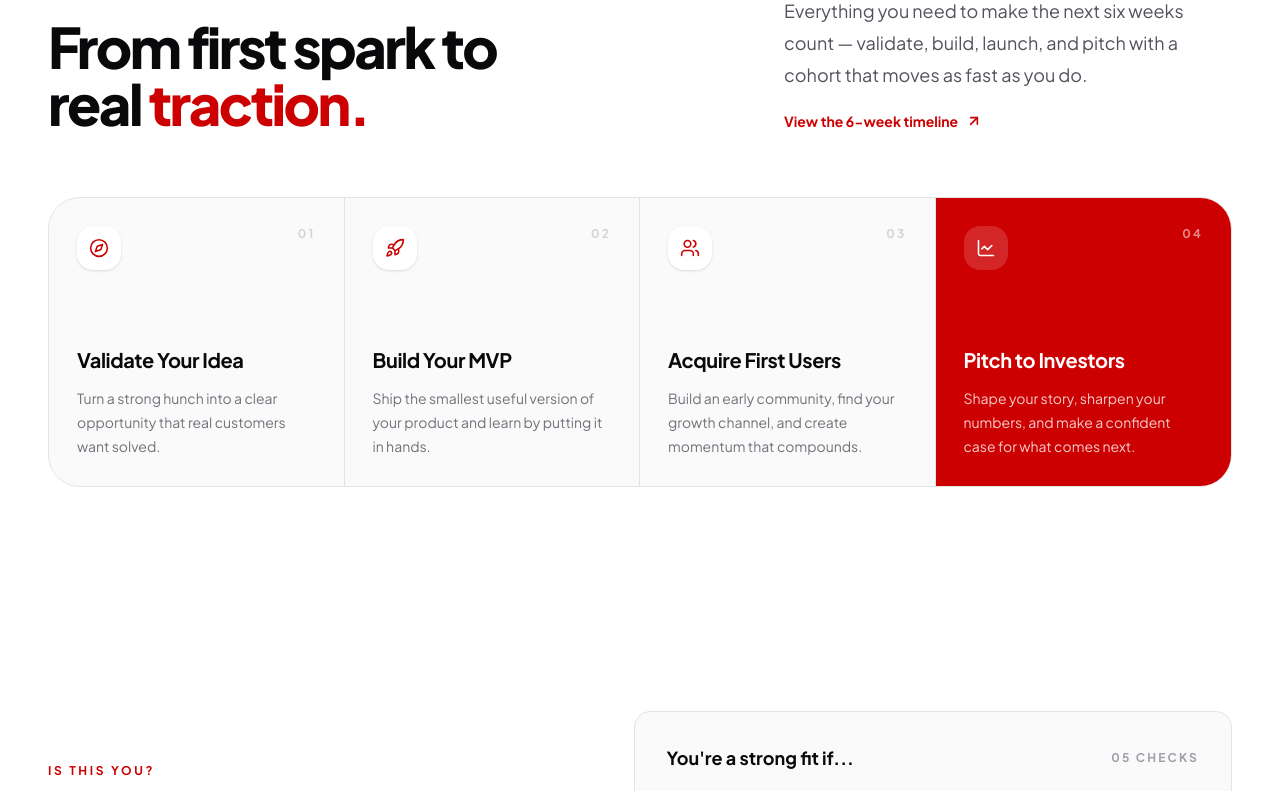
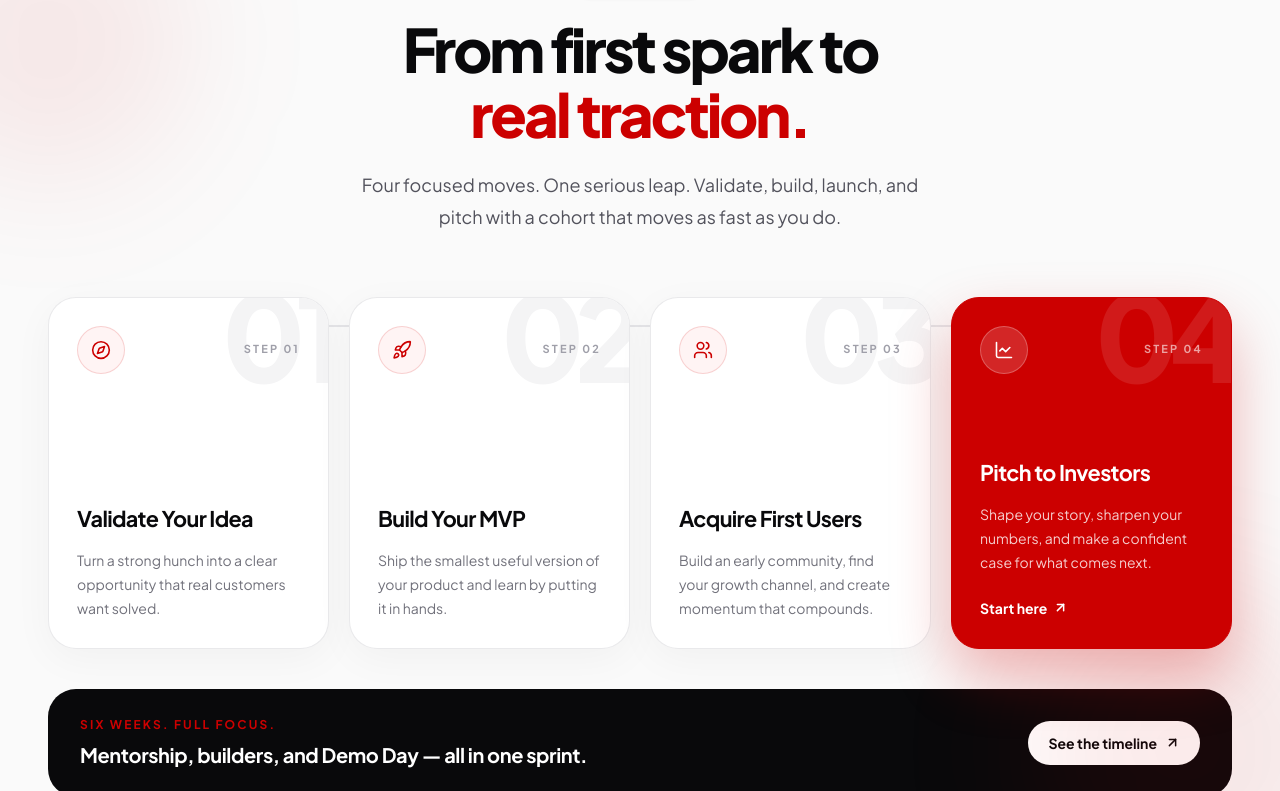
Before and after one commit to pranathi1290/IASS, a React (Vite) app: page / in a window 1280 px wide. Shown: the part 1109-1900 px from the top of the page. Built offline with nearby package versions, Linux system fonts and the light colour scheme.

Commit message:
Implement animations for program steps and enhance the ProgramOverview component layout. Update styles for better visual hierarchy and responsiveness, including new background elements and improved text presentation.

```diff
--- a/src/components/ProgramOverview.jsx
+++ b/src/components/ProgramOverview.jsx
@@ -30,74 +30,109 @@ const pillars = [
 
 function ProgramOverview() {
   return (
-    <section id="program" className="relative overflow-hidden bg-white px-6 py-20 text-zinc-950 sm:px-10 sm:py-28 lg:px-12">
+    <section id="program" className="relative overflow-hidden bg-zinc-50 px-6 py-20 text-zinc-950 sm:px-10 sm:py-28 lg:px-12">
       <div
         aria-hidden="true"
-        className="pointer-events-none absolute inset-0 -z-10 bg-[radial-gradient(circle_at_0%_100%,rgba(204,0,0,0.06),transparent_32%)]"
+        className="pointer-events-none absolute -left-24 top-10 size-72 rounded-full bg-brand/[0.07] blur-3xl"
+      />
+      <div
+        aria-hidden="true"
+        className="pointer-events-none absolute -right-16 bottom-0 size-80 rounded-full bg-brand/[0.08] blur-3xl"
       />
 
       <div className="mx-auto max-w-7xl">
-        <div className="grid gap-10 lg:grid-cols-[minmax(0,0.9fr)_minmax(0,1.1fr)] lg:items-end lg:gap-16">
-          <div>
-            <p className="mb-5 inline-flex items-center rounded-full border border-brand/15 bg-brand-soft px-3.5 py-1.5 text-[11px] font-bold uppercase tracking-[0.18em] text-brand">
-              The program
-            </p>
-            <h2 className="max-w-xl text-4xl font-extrabold leading-[1.02] tracking-[-0.045em] text-zinc-950 sm:text-5xl lg:text-[3.5rem]">
-              From first spark to real <span className="text-brand">traction.</span>
-            </h2>
-          </div>
-          <div className="max-w-md lg:justify-self-end">
-            <p className="text-base leading-7 text-zinc-600 sm:text-lg sm:leading-8">
-              Everything you need to make the next six weeks count — validate, build, launch, and pitch with a cohort that moves as fast as you do.
-            </p>
-            <a
-              href="#timeline"
-              className="mt-5 inline-flex items-center gap-2 text-sm font-bold text-brand transition hover:text-brand-dark focus-visible:outline-2 focus-visible:outline-offset-4 focus-visible:outline-brand"
-            >
-              View the 6-week timeline
-              <ArrowUpRight size={16} strokeWidth={2.4} aria-hidden="true" />
-            </a>
-          </div>
+        <div className="mx-auto max-w-3xl text-center">
+          <p className="mb-5 inline-flex items-center rounded-full border border-brand/15 bg-white px-3.5 py-1.5 text-[11px] font-bold uppercase tracking-[0.18em] text-brand shadow-sm">
+            The program
+          </p>
+          <h2 className="text-4xl font-extrabold leading-[1.02] tracking-[-0.05em] text-zinc-950 sm:text-5xl lg:text-[3.75rem]">
+            From first spark to
+            <span className="mt-1 block text-brand">real traction.</span>
+          </h2>
+          <p className="mx-auto mt-6 max-w-xl text-base leading-7 text-zinc-600 sm:text-lg sm:leading-8">
+            Four focused moves. One serious leap. Validate, build, launch, and pitch with a cohort that moves as fast as you do.
+          </p>
         </div>
 
-        <div className="mt-14 overflow-hidden rounded-[2rem] border border-zinc-200 bg-zinc-50 sm:mt-16">
-          <div className="grid sm:grid-cols-2 lg:grid-cols-4">
-            {pillars.map(({ number, title, description, icon: Icon, featured }, index) => (
+        <div className="relative mt-14 sm:mt-16">
+          <div
+            aria-hidden="true"
+            className="absolute left-[12%] right-[12%] top-7 hidden h-[2px] overflow-hidden bg-zinc-200 lg:block"
+          >
+            <span className="program-rail absolute inset-y-0 left-0 w-full bg-brand" />
+          </div>
+
+          <div className="grid gap-4 sm:grid-cols-2 lg:grid-cols-4 lg:gap-5">
+            {pillars.map(({ number, title, description, icon: Icon, featured }) => (
               <article
                 key={title}
-                className={`group relative flex min-h-72 flex-col p-6 transition duration-300 sm:p-7 ${
+                className={`program-step group relative flex min-h-[22rem] flex-col overflow-hidden rounded-[1.75rem] border p-6 transition duration-300 sm:p-7 ${
                   featured
-                    ? 'bg-brand text-white sm:col-span-2 lg:col-span-1'
-                    : 'bg-transparent hover:bg-white'
-                } ${index < pillars.length - 1 ? 'border-b border-zinc-200 sm:border-b-0 lg:border-r' : ''} ${
-                  index % 2 === 0 && index < pillars.length - 1 ? 'sm:border-r' : ''
-                } ${index < 2 ? 'sm:border-b lg:border-b-0' : ''}`}
+                    ? 'border-brand bg-brand text-white shadow-[0_28px_60px_rgba(204,0,0,0.28)]'
+                    : 'border-zinc-200/80 bg-white shadow-[0_10px_40px_rgba(15,15,15,0.04)] hover:-translate-y-1.5 hover:border-brand/25 hover:shadow-[0_24px_50px_rgba(204,0,0,0.10)]'
+                }`}
               >
-                <div className="flex items-start justify-between gap-4">
+                <span
+                  aria-hidden="true"
+                  className={`pointer-events-none absolute -right-2 -top-6 text-[7.5rem] font-extrabold leading-none tracking-[-0.08em] ${
+                    featured ? 'text-white/10' : 'text-zinc-100'
+                  }`}
+                >
+                  {number}
+                </span>
+
+                <div className="relative flex items-center justify-between">
                   <span
-                    className={`grid size-11 place-items-center rounded-2xl transition duration-300 ${
+                    className={`grid size-12 place-items-center rounded-full border transition duration-300 ${
                       featured
-                        ? 'bg-white/15 text-white'
-                        : 'bg-white text-brand shadow-sm group-hover:bg-brand group-hover:text-white'
+                        ? 'border-white/25 bg-white/15 text-white'
+                        : 'border-brand/15 bg-brand-soft text-brand group-hover:border-brand group-hover:bg-brand group-hover:text-white'
                     }`}
                   >
                     <Icon size={20} strokeWidth={1.9} aria-hidden="true" />
                   </span>
-                  <span className={`text-xs font-bold tracking-[0.18em] ${featured ? 'text-white/55' : 'text-zinc-300'}`}>
-                    {number}
+                  <span className={`text-[11px] font-bold uppercase tracking-[0.2em] ${featured ? 'text-white/60' : 'text-zinc-400'}`}>
+                    Step {number}
                   </span>
                 </div>
 
-                <div className="mt-auto pt-14">
-                  <h3 className={`text-xl font-bold tracking-[-0.02em] ${featured ? 'text-white' : 'text-zinc-950'}`}>
+                <div className="relative mt-auto pt-16">
+                  <h3 className={`text-[1.35rem] font-bold tracking-[-0.03em] ${featured ? 'text-white' : 'text-zinc-950'}`}>
                     {title}
                   </h3>
-                  <p className={`mt-3 text-sm leading-6 ${featured ? 'text-white/80' : 'text-zinc-500 group-hover:text-zinc-600'}`}>
+                  <p className={`mt-3 text-sm leading-6 ${featured ? 'text-white/80' : 'text-zinc-500'}`}>
                     {description}
                   </p>
+                  {featured && (
+                    <a
+                      href="#apply"
+                      className="mt-6 inline-flex items-center gap-1.5 text-sm font-bold text-white transition hover:gap-2.5"
+                    >
+                      Start here
+                      <ArrowUpRight size={15} strokeWidth={2.4} aria-hidden="true" />
+                    </a>
+                  )}
                 </div>
               </article>
             ))}
+          </div>
+        </div>
+
+        <div className="mt-8 overflow-hidden rounded-[1.75rem] bg-zinc-950 px-6 py-6 text-white sm:mt-10 sm:px-8 sm:py-7">
+          <div className="flex flex-col items-start justify-between gap-5 sm:flex-row sm:items-center">
+            <div>
+              <p className="text-xs font-bold uppercase tracking-[0.18em] text-brand">Six weeks. Full focus.</p>
+              <p className="mt-2 max-w-xl text-lg font-bold tracking-[-0.02em] sm:text-xl">
+                Mentorship, builders, and Demo Day — all in one sprint.
+              </p>
+            </div>
+            <a
+              href="#timeline"
+              className="inline-flex shrink-0 items-center gap-2 rounded-full bg-white px-5 py-3 text-sm font-bold text-zinc-950 transition hover:bg-brand-soft hover:text-brand focus-visible:outline-2 focus-visible:outline-offset-4 focus-visible:outline-white"
+            >
+              See the timeline
+              <ArrowUpRight size={15} strokeWidth={2.4} aria-hidden="true" />
+            </a>
           </div>
         </div>
       </div>
--- a/src/index.css
+++ b/src/index.css
@@ -28,3 +28,44 @@ body {
 #root {
   min-height: 100svh;
 }
+
+@keyframes program-draw {
+  from {
+    transform: scaleX(0);
+  }
+  to {
+    transform: scaleX(1);
+  }
+}
+
+@keyframes program-rise {
+  from {
+    opacity: 0;
+    transform: translateY(18px);
+  }
+  to {
+    opacity: 1;
+    transform: translateY(0);
+  }
+}
+
+.program-rail {
+  transform-origin: left center;
+  animation: program-draw 1.1s cubic-bezier(0.22, 1, 0.36, 1) both;
+}
+
+.program-step {
+  animation: program-rise 0.7s cubic-bezier(0.22, 1, 0.36, 1) both;
+}
+
+.program-step:nth-child(1) { animation-delay: 0.05s; }
+.program-step:nth-child(2) { animation-delay: 0.15s; }
+.program-step:nth-child(3) { animation-delay: 0.25s; }
+.program-step:nth-child(4) { animation-delay: 0.35s; }
+
+@media (prefers-reduced-motion: reduce) {
+  .program-rail,
+  .program-step {
+    animation: none;
+  }
+}
```
